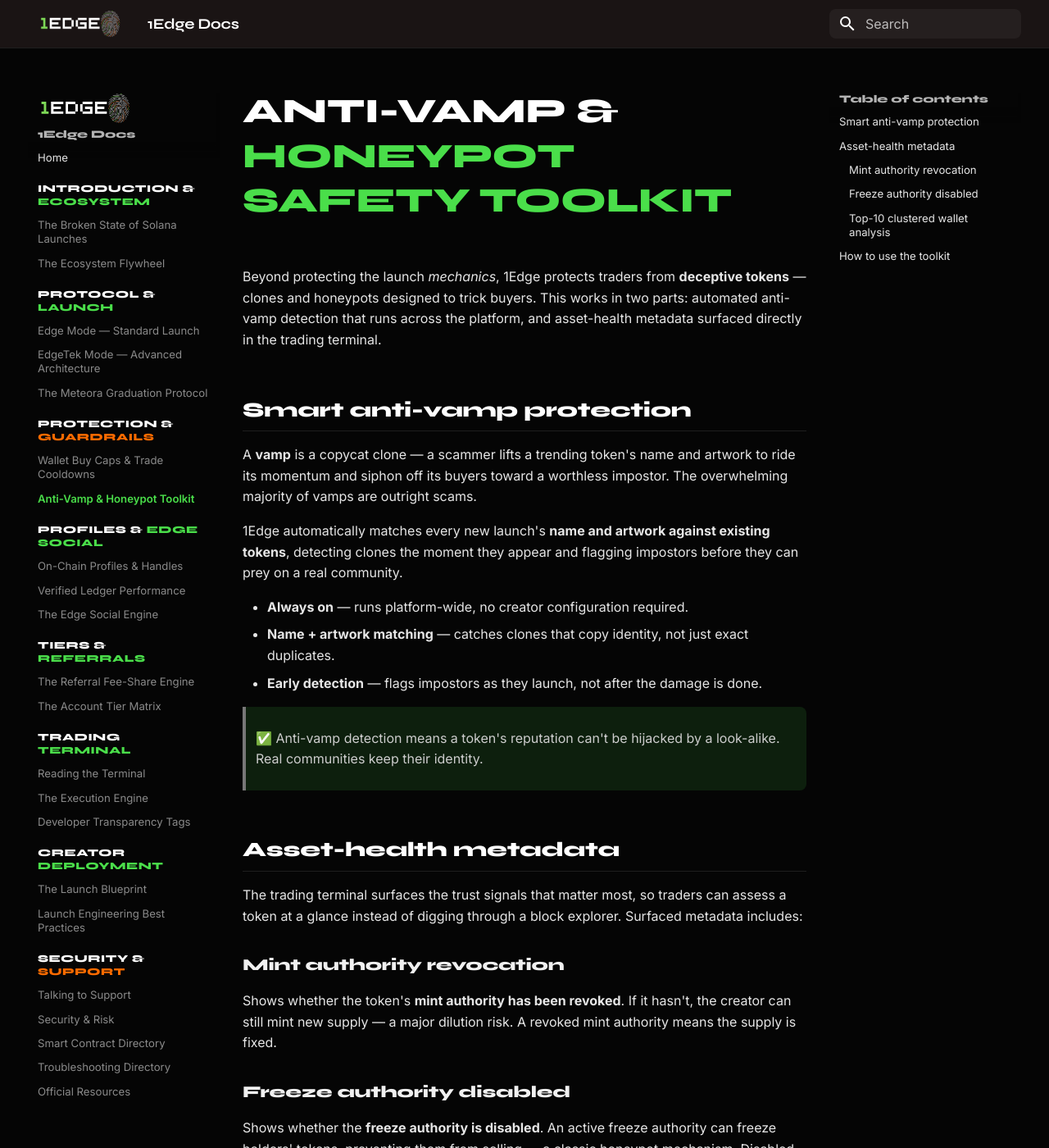
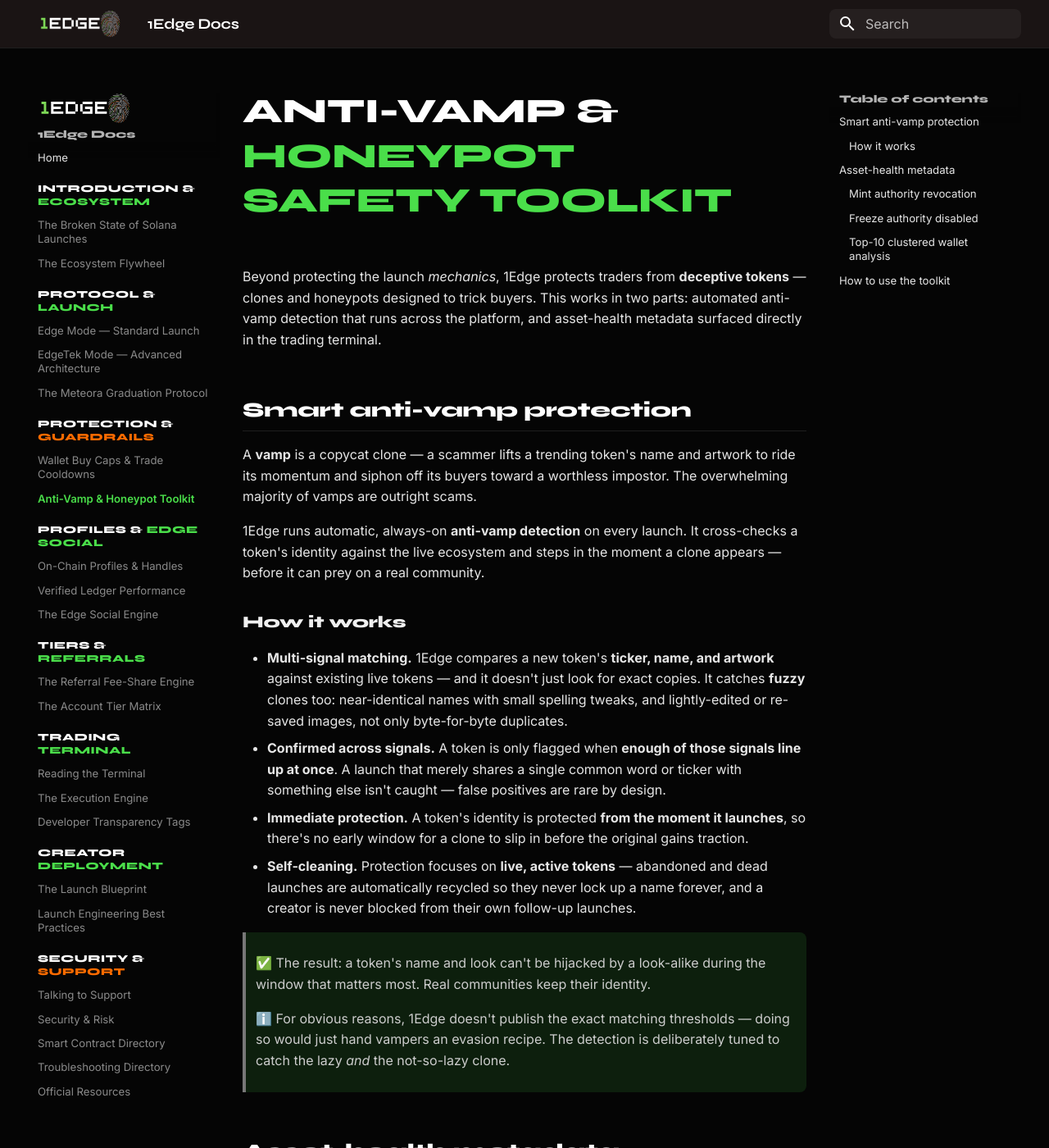
Before and after one commit to Tedz-1edge/1edge-docs, an MkDocs documentation site: the page built from docs/protection/security-toolkits.md, in a window 1280 px wide and 1400 px high. Shown: the whole window at 82% size. Built offline with MkDocs 1.6.1 and Material for MkDocs 9.7.7, drawn with Linux system fonts in a browser that asks for light colours.

Commit message:
Expand anti-vamp section (multi-signal, fuzzy, immediate, self-cleaning) — high-level, no thresholds

```diff
--- a/docs/protection/security-toolkits.md
+++ b/docs/protection/security-toolkits.md
@@ -10,13 +10,18 @@ Beyond protecting the launch *mechanics*, 1Edge protects traders from **deceptiv
 
 A **vamp** is a copycat clone — a scammer lifts a trending token's name and artwork to ride its momentum and siphon off its buyers toward a worthless impostor. The overwhelming majority of vamps are outright scams.
 
-1Edge automatically matches every new launch's **name and artwork against existing tokens**, detecting clones the moment they appear and flagging impostors before they can prey on a real community.
+1Edge runs automatic, always-on **anti-vamp detection** on every launch. It cross-checks a token's identity against the live ecosystem and steps in the moment a clone appears — before it can prey on a real community.
 
-* **Always on** — runs platform-wide, no creator configuration required.
-* **Name + artwork matching** — catches clones that copy identity, not just exact duplicates.
-* **Early detection** — flags impostors as they launch, not after the damage is done.
+### How it works
 
-> ✅ Anti-vamp detection means a token's reputation can't be hijacked by a look-alike. Real communities keep their identity.
+* **Multi-signal matching.** 1Edge compares a new token's **ticker, name, and artwork** against existing live tokens — and it doesn't just look for exact copies. It catches **fuzzy** clones too: near-identical names with small spelling tweaks, and lightly-edited or re-saved images, not only byte-for-byte duplicates.
+* **Confirmed across signals.** A token is only flagged when **enough of those signals line up at once**. A launch that merely shares a single common word or ticker with something else isn't caught — false positives are rare by design.
+* **Immediate protection.** A token's identity is protected **from the moment it launches**, so there's no early window for a clone to slip in before the original gains traction.
+* **Self-cleaning.** Protection focuses on **live, active tokens** — abandoned and dead launches are automatically recycled so they never lock up a name forever, and a creator is never blocked from their own follow-up launches.
+
+> ✅ The result: a token's name and look can't be hijacked by a look-alike during the window that matters most. Real communities keep their identity.
+
+> ℹ️ For obvious reasons, 1Edge doesn't publish the exact matching thresholds — doing so would just hand vampers an evasion recipe. The detection is deliberately tuned to catch the lazy *and* the not-so-lazy clone.
 
 ## Asset-health metadata
 
```
